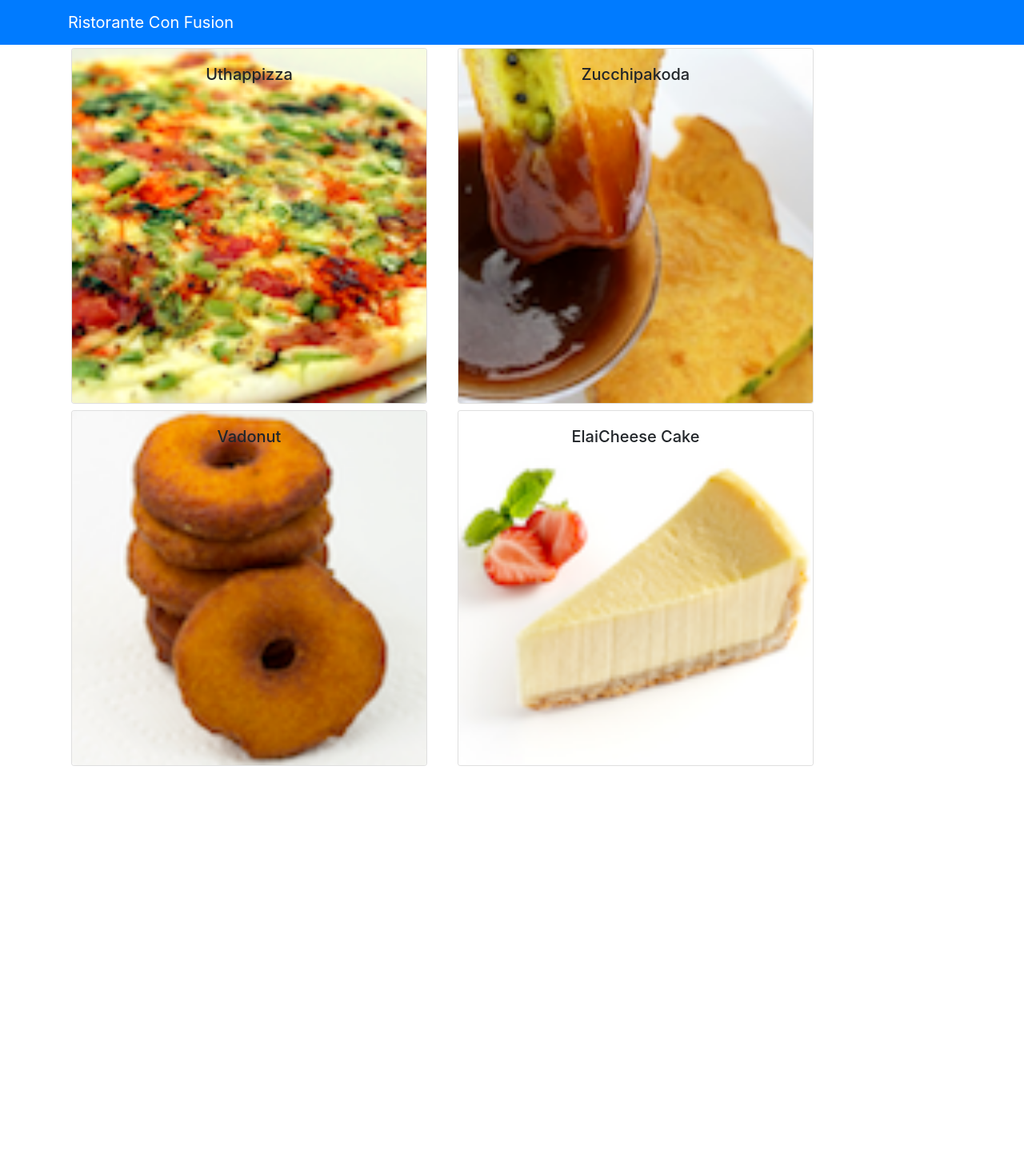
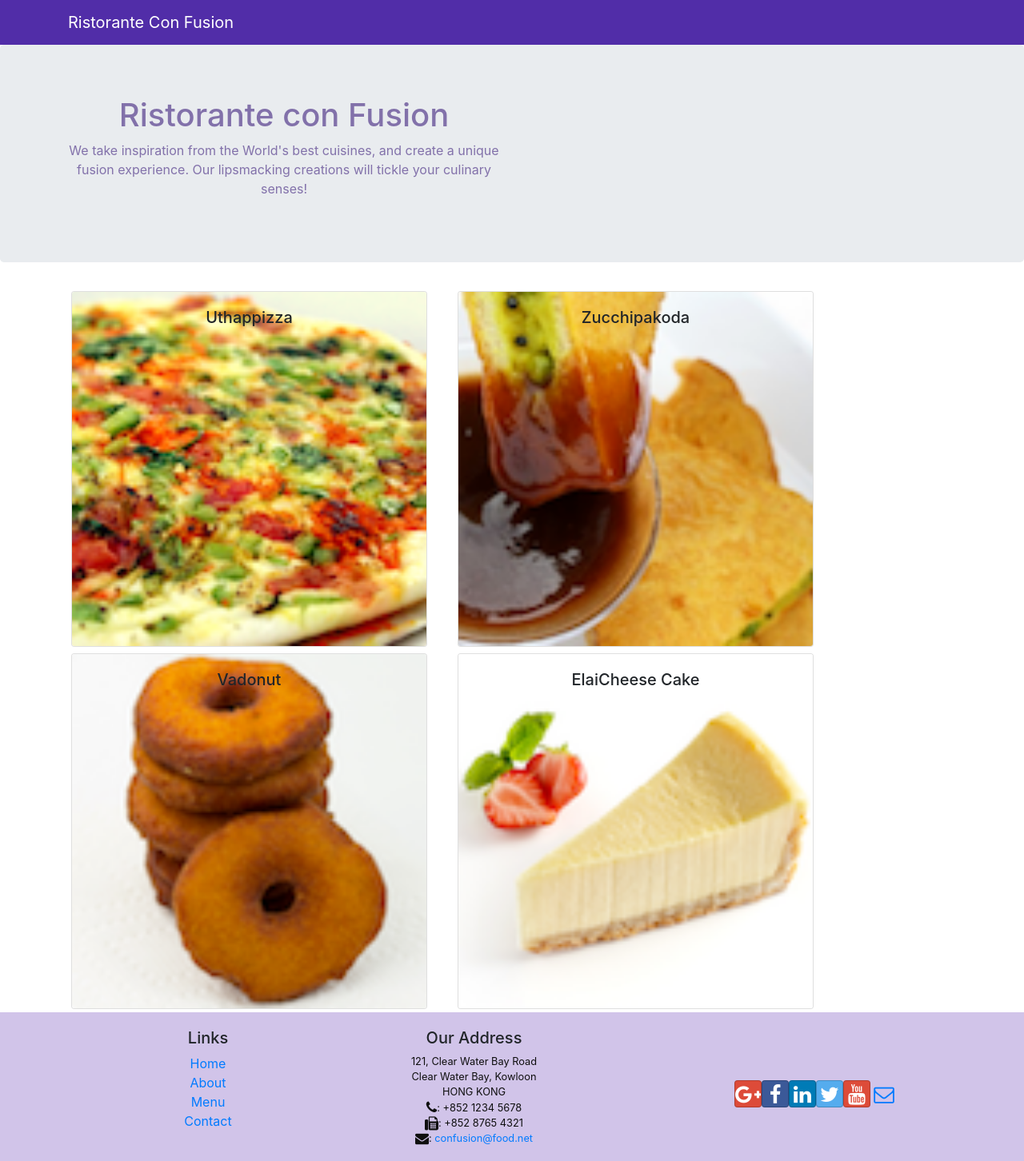
Before and after one commit to nguyenhuy433/FunixJSReact-LAB, a React (Create React App) app: page /contactus in a window 1280 px wide. Shown: the top 1452 px of the page at 80% size. Before the commit the page ends 962 px from the top, so only its background shows below. Built offline with nearby package versions, Linux system fonts and the light colour scheme.

Commit message:
Header And Footer

```diff
--- a/package.json
+++ b/package.json
@@ -7,6 +7,8 @@
     "@testing-library/react": "^13.3.0",
     "@testing-library/user-event": "^13.5.0",
     "bootstrap": "^4.0.0",
+    "bootstrap-social": "^5.1.1",
+    "font-awesome": "^4.7.0",
     "react": "^18.2.0",
     "react-dom": "^18.2.0",
     "react-popper": "^0.9.2",
--- a/src/App.css
+++ b/src/App.css
@@ -21,7 +21,7 @@
   align-items: center;
   justify-content: center;
   font-size: calc(10px + 2vmin);
-  color: white;
+  color: rgb(128, 101, 101);
 }
 
 .App-link {
@@ -36,3 +36,36 @@
     transform: rotate(360deg);
   }
 }
+.row-header {
+  margin: 0px auto;
+  padding: 0px auto;
+}
+
+.row-content {
+  margin: 0px auto;
+  padding: 50px 0px 50px 0px;
+  border-bottom: 1px ridge;
+  min-height: 400px;
+}
+
+.footer {
+  background-color: #d1c4e9;
+  margin: 0px auto;
+  padding: 20px 0px 20px 0px;
+}
+.jumbotron {
+  padding: 70px 30px 70px 30px;
+  margin: 0px auto;
+  background: #9575cd;
+  color: rgb(130, 113, 170);
+}
+
+address {
+  font-size: 80%;
+  margin: 0px;
+  color: #0f0f0f;
+}
+
+.navbar-dark {
+  background-color: #512da8;
+}
--- /dev/null
+++ b/src/components/FooterComponent.js
@@ -0,0 +1,90 @@
+import React from "react";
+
+function Footer(props) {
+  return (
+    <div className="footer">
+      <div className="container">
+        <div className="row justify-content-center">
+          <div className="col-4 offset-1 col-sm-2">
+            <h5>Links</h5>
+            <ul className="list-unstyled">
+              <li>
+                <a href="#">Home</a>
+              </li>
+              <li>
+                <a href="#">About</a>
+              </li>
+              <li>
+                <a href="#">Menu</a>
+              </li>
+              <li>
+                <a href="contactus.html">Contact</a>
+              </li>
+            </ul>
+          </div>
+          <div className="col-7 col-sm-5">
+            <h5>Our Address</h5>
+            <address>
+              121, Clear Water Bay Road
+              <br />
+              Clear Water Bay, Kowloon
+              <br />
+              HONG KONG
+              <br />
+              <i className="fa fa-phone fa-lg"></i>: +852 1234 5678
+              <br />
+              <i className="fa fa-fax fa-lg"></i>: +852 8765 4321
+              <br />
+              <i className="fa fa-envelope fa-lg"></i>:{" "}
+              <a href="mailto:confusion@food.net">confusion@food.net</a>
+            </address>
+          </div>
+          <div className="col-12 col-sm-4 align-self-center">
+            <div className="text-center">
+              <a
+                className="btn btn-social-icon btn-google"
+                href="http://google.com/+"
+              >
+                <i className="fa fa-google-plus"></i>
+              </a>
+              <a
+                className="btn btn-social-icon btn-facebook"
+                href="http://www.facebook.com/profile.php?id="
+              >
+                <i className="fa fa-facebook"></i>
+              </a>
+              <a
+                className="btn btn-social-icon btn-linkedin"
+                href="http://www.linkedin.com/in/"
+              >
+                <i className="fa fa-linkedin"></i>
+              </a>
+              <a
+                className="btn btn-social-icon btn-twitter"
+                href="http://twitter.com/"
+              >
+                <i className="fa fa-twitter"></i>
+              </a>
+              <a
+                className="btn btn-social-icon btn-google"
+                href="http://youtube.com/"
+              >
+                <i className="fa fa-youtube"></i>
+              </a>
+              <a className="btn btn-social-icon" href="mailto:">
+                <i className="fa fa-envelope-o"></i>
+              </a>
+            </div>
+          </div>
+        </div>
+        <div className="row justify-content-center">
+          <div className="col-auto">
+            <p>© Copyright 2018 Ristorante Con Fusion</p>
+          </div>
+        </div>
+      </div>
+    </div>
+  );
+}
+
+export default Footer;
--- /dev/null
+++ b/src/components/HeaderComponent.js
@@ -0,0 +1,32 @@
+import React, { Component } from "react";
+import { Navbar, NavbarBrand, Jumbotron } from "reactstrap";
+
+class Header extends Component {
+  render() {
+    return (
+      <React.Fragment>
+        <Navbar dark>
+          <div className="container">
+            <NavbarBrand href="/">Ristorante Con Fusion</NavbarBrand>
+          </div>
+        </Navbar>
+        <Jumbotron>
+          <div className="container">
+            <div className="row row-header">
+              <div className="col-12 col-sm-6">
+                <h1>Ristorante con Fusion</h1>
+                <p>
+                  We take inspiration from the World's best cuisines, and create
+                  a unique fusion experience. Our lipsmacking creations will
+                  tickle your culinary senses!
+                </p>
+              </div>
+            </div>
+          </div>
+        </Jumbotron>
+      </React.Fragment>
+    );
+  }
+}
+
+export default Header;
--- a/src/components/MainComponent.js
+++ b/src/components/MainComponent.js
@@ -3,6 +3,8 @@
 import Menu from "./MenuComponent";
 import DishDetail from "./DishDetailComponent";
 import { DISHES } from "../shared/dishes";
+import Header from "./HeaderComponent";
+import Footer from "./FooterComponent";
 
 class Main extends Component {
   constructor(props) {
@@ -20,11 +22,7 @@
   render() {
     return (
       <div>
-        <Navbar dark color="primary">
-          <div className="container">
-            <NavbarBrand href="/">Ristorante Con Fusion</NavbarBrand>
-          </div>
-        </Navbar>
+        <Header />
         <Menu
           dishes={this.state.dishes}
           onClick={(dishId) => this.onDishSelect(dishId)}
@@ -36,6 +34,7 @@
             )[0]
           }
         />
+        <Footer />
       </div>
     );
   }
--- a/src/index.js
+++ b/src/index.js
@@ -4,6 +4,8 @@
 import App from "./App";
 import reportWebVitals from "./reportWebVitals";
 import "bootstrap/dist/css/bootstrap.min.css";
+import "font-awesome/css/font-awesome.css";
+import "bootstrap-social/bootstrap-social.css";
 
 const root = ReactDOM.createRoot(document.getElementById("root"));
 root.render(
```
Also changed, not shown: 1 other file (tests, documents, lock files or other folders).
